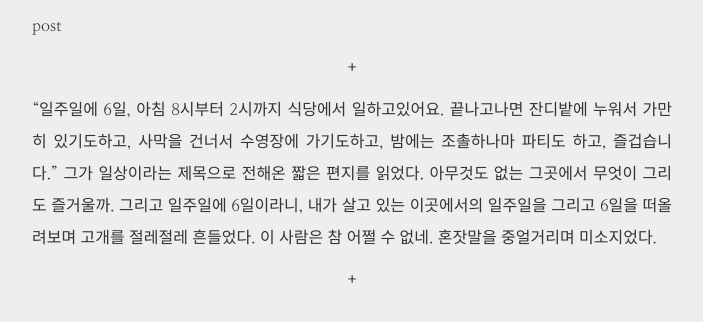
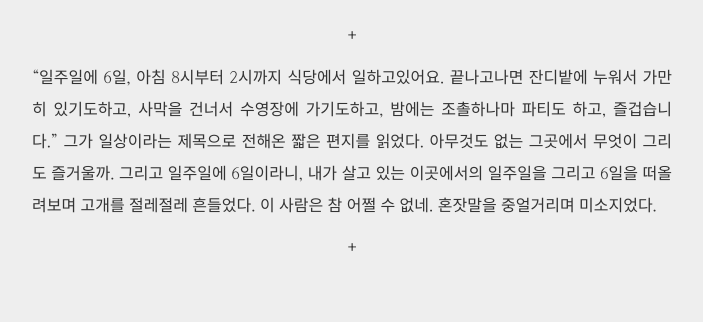
Before and after one commit to hellotarkim/hellotarkim.github.io, a Jekyll site: the page built from _posts/2018-08-28-120050905.md, in a window 1280 px wide. Shown: the top 322 px of the page, without its empty margins (288-991 px from the left). Built offline with Jekyll 4.4.1, drawn with Linux system fonts in a browser that asks for light colours; our own code applies the rules of GitHub Pages for plain Markdown files.

Commit message:
Update post.html

```diff
--- a/_layouts/post.html
+++ b/_layouts/post.html
@@ -2,7 +2,7 @@
 layout: default
 author: tar
 ---
-<h1>post</h1>
+
 <div class="pagination">
   {% if page.previous.url %}
     <a class="pagination-item newer" href="{{ page.previous.url | prepend: site.baseurl }}">+</a>
@@ -24,8 +24,6 @@ author: tar
     <span class="pagination-item older">-</span>
   {% endif %}
 </div>
-
-
 
 <script>
   $('a.older').click(function(e) {
```
